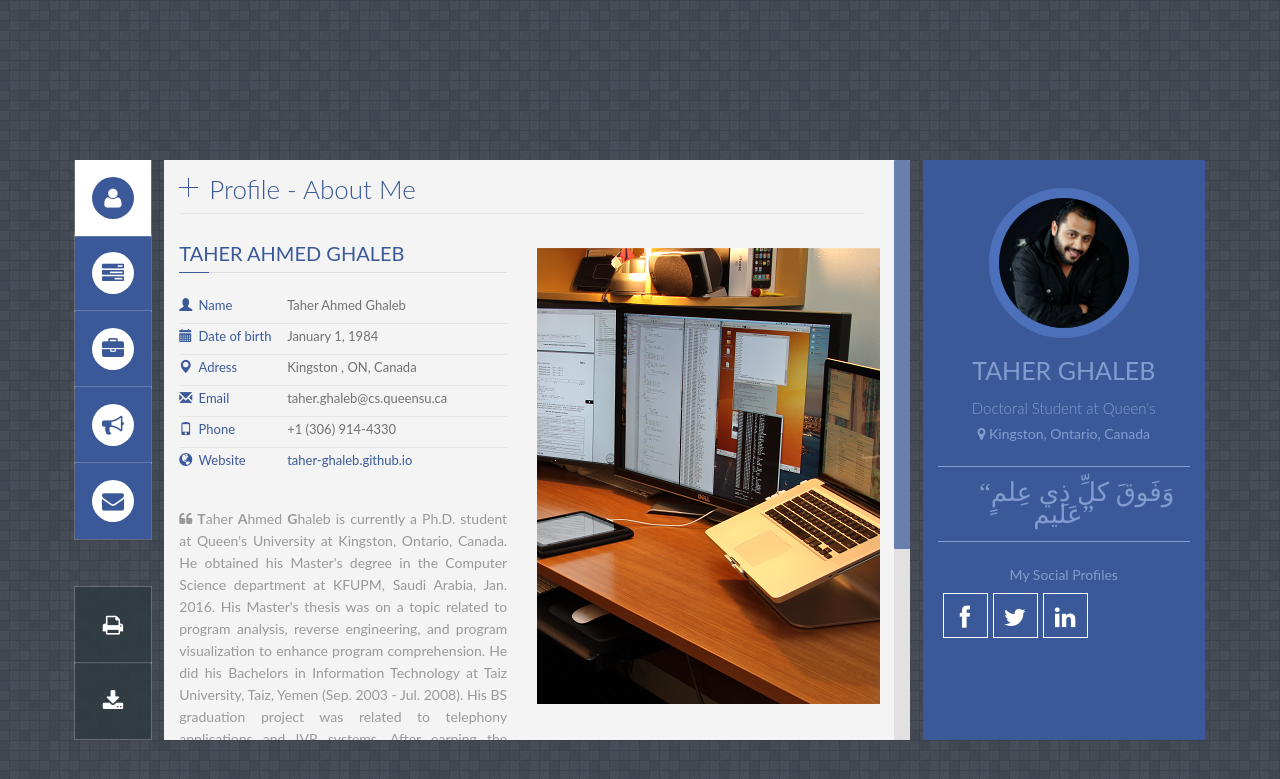
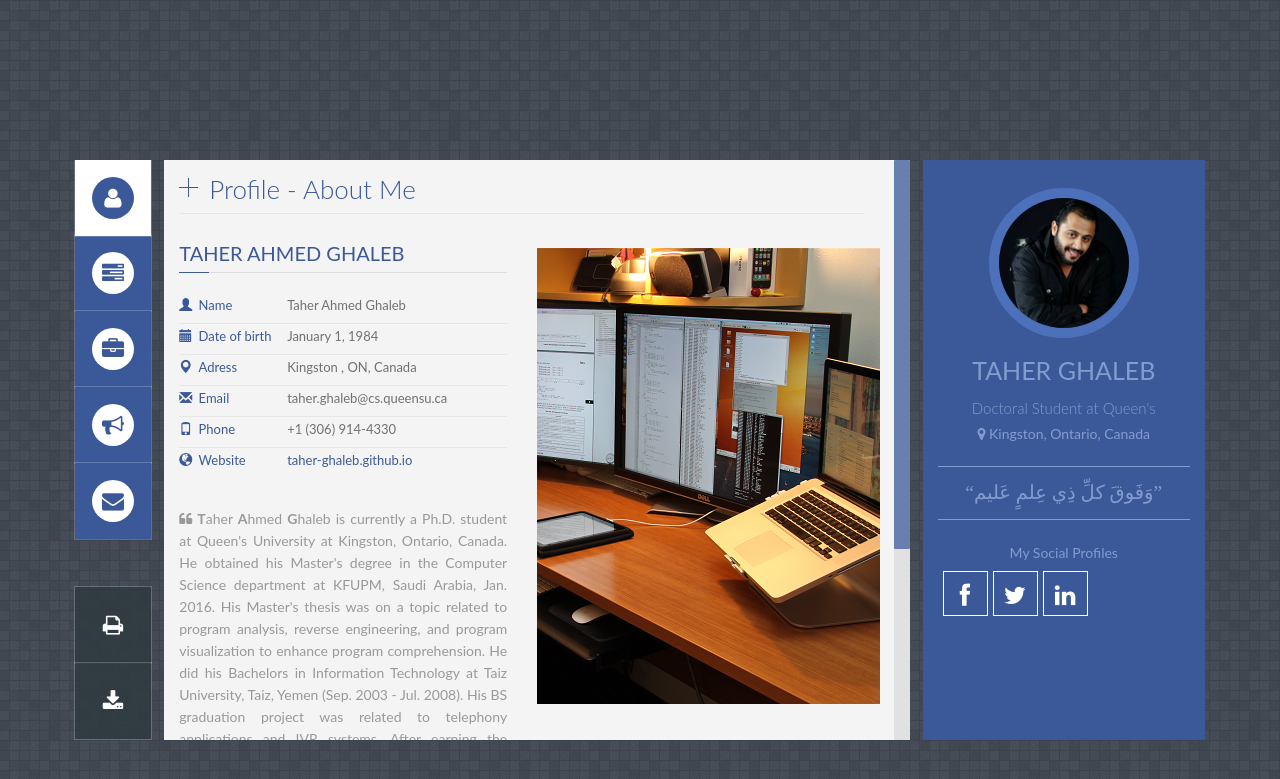
Before and after one commit to Taher-Ghaleb/Taher-Ghaleb.github.io, a Jekyll site: the page built from index.html, in a window 1280 px wide. Shown: the top 779 px of the page. Built offline with Jekyll 4.4.1, drawn with Linux system fonts in a browser that asks for light colours; some web fonts are replaced.

Commit message:
Update index.html

```diff
--- a/index.html
+++ b/index.html
@@ -79,8 +79,8 @@ layout: default
 
         <!-- Profile Description -->
         <div id="profile_desc">
-            <p style="color:white; font-family:times; text-align:center; font-size:200%;">
-            	&nbsp;&nbsp;&nbsp;&nbsp;“وَفَوقَ كلِّ ذِي عِلمٍ عَليم”
+            <p style="color:white; font-family:times; text-align:center; font-size:150%;">
+            	“وَفَوقَ كلِّ ذِي عِلمٍ عَليم”
             </p>
 
         </div>
```
